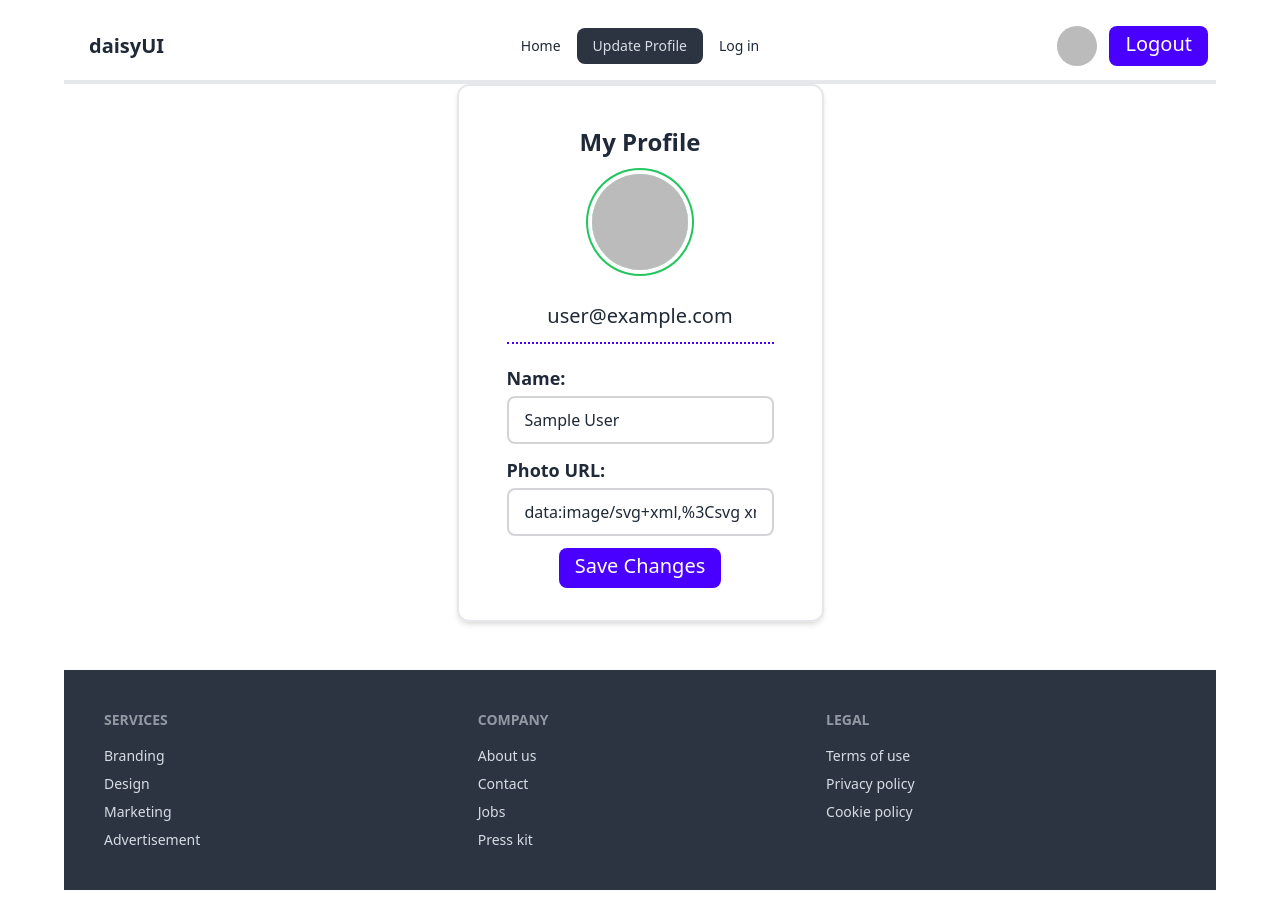
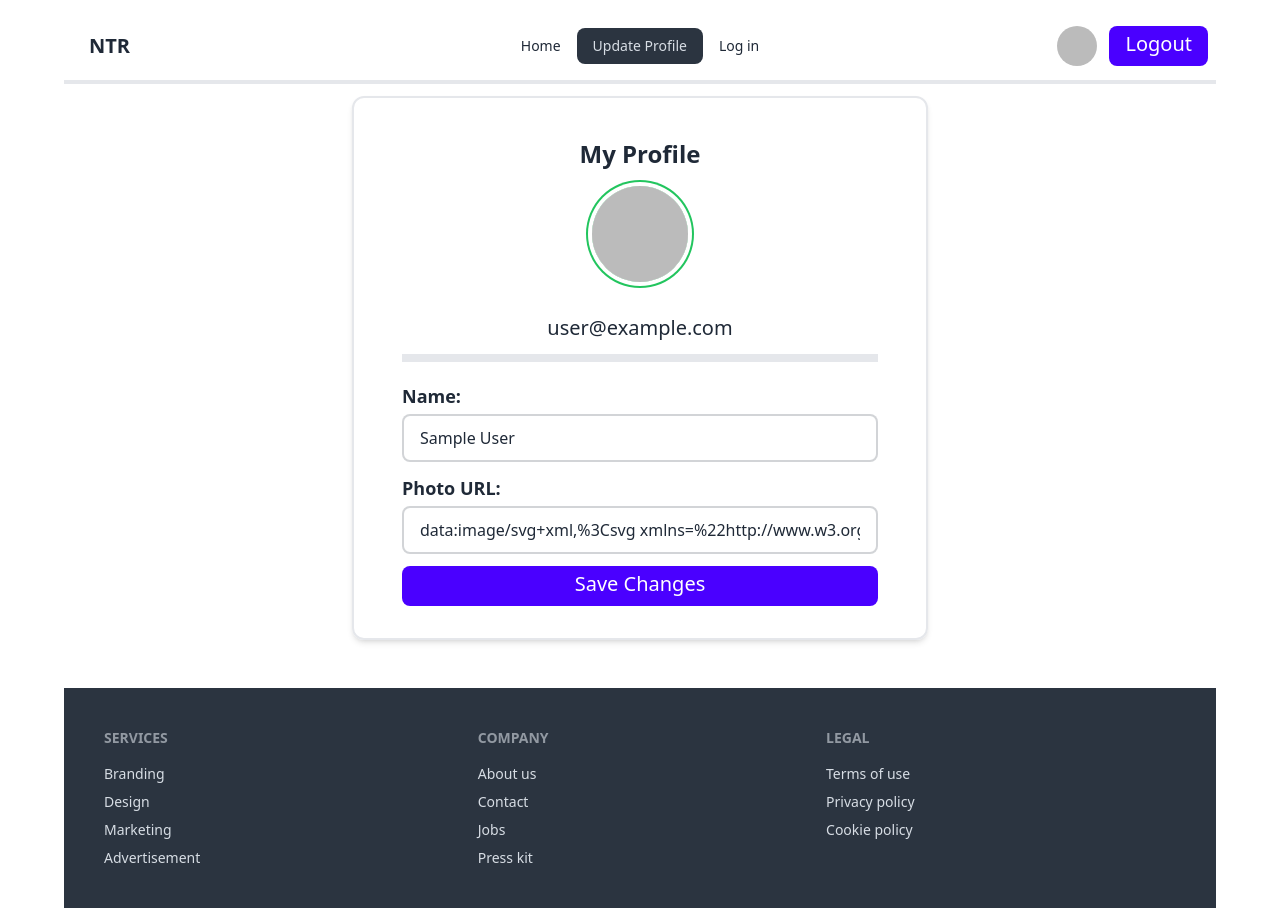
Before and after one commit to Mridul5300/Assainmetnt-real-estate, a React (Vite) app: page /updateprofile in a window 1280 px wide. Built offline with nearby package versions, Linux system fonts and the light colour scheme; no server answers; sample sign-in values are in the browser's storage.

Commit message:
half design

```diff
--- a/package.json
+++ b/package.json
@@ -10,6 +10,8 @@
     "preview": "vite preview"
   },
   "dependencies": {
+    "@react-icons/all-files": "^4.1.0",
+    "animate.css": "^4.1.1",
     "aos": "^2.3.4",
     "firebase": "^10.10.0",
     "localforage": "^1.10.0",
--- a/src/Auth Provider/AuthProvider.jsx
+++ b/src/Auth Provider/AuthProvider.jsx
@@ -1,4 +1,4 @@
-import { GithubAuthProvider, GoogleAuthProvider, createUserWithEmailAndPassword, onAuthStateChanged, signInWithEmailAndPassword, signInWithPopup, signOut, updateProfile } from "firebase/auth";
+import { GithubAuthProvider, GoogleAuthProvider, createUserWithEmailAndPassword, onAuthStateChanged, reload, signInWithEmailAndPassword, signInWithPopup, signOut, updateProfile } from "firebase/auth";
 import { createContext, useEffect, useState } from "react";
 import auth from "../FireBase/Firebase.config";
 
@@ -9,6 +9,7 @@ const googleProvider = new GoogleAuthProvider();
 const gitHubProvider=new GithubAuthProvider()
 
 const AuthProvider = ({children}) => {
+     const [reload, setReload]=useState(false)
     const [user, setUser]= useState(null)
     const [loading,setLoading]=useState(true)
 //     console.log(user);
@@ -58,7 +59,7 @@ const logout = () => {
                setLoading(false)
              });
 
-     },[])
+     },[reload])
 
 
      const allValues ={
@@ -69,7 +70,8 @@ const logout = () => {
           googleLogin,
           gitHubLogin,
           logout,
-          upDateUser
+          upDateUser,
+          setReload
 
      }
      return (
--- a/src/Pages/Home/Home.jsx
+++ b/src/Pages/Home/Home.jsx
@@ -8,9 +8,10 @@ import 'swiper/css/navigation';
 import "./style/style.css"
 
 // import required modules
-import { Autoplay, Pagination, Navigation } from 'swiper/modules';
+import { Autoplay } from 'swiper/modules';
 import { useEffect, useState } from 'react';
 import Estate from './Estate';
+import { Link } from 'react-router-dom';
 
 
 const Home = () => {
@@ -36,7 +37,7 @@ const Home = () => {
           clickable: true,
         }}
         navigation={true}
-        modules={[Autoplay, Pagination, Navigation]}
+        modules={[Autoplay]}
 
       >
         <SwiperSlide><img  src="https://i.ibb.co/hgjG824/2150761034.jpg" alt="" /></SwiperSlide>
@@ -49,8 +50,13 @@ const Home = () => {
 
       </Swiper>
     </div>
+    <div  className="p-6  m-4  border-b-8 border-b-green-200 rounded-b-3xl h-1/3  bg-opacity-0 left-1/2  space-y-6 w-2/3 sm:px-10 sm:mx-12 lg:rounded-xl bg-blue-300 backdrop-blur-md absolute z-10 transform -translate-x-1/2 -translate-y-1/2  flex flex-col items-center">
+                <h1 data-aos="zoom-in" className="text-4xl font-bold ">Find Your Dream Home</h1>
+
+                <p className="text-lg text- ">Welcome to our premier real estate platform! Whether you are looking for a cozy apartment in the heart of the city, a spacious family home in the suburbs</p>
+        </div>
   <div>
-  <div className="space-y-2 text-center mt-8">
+  <div className="space-y-2 text-center mt-44">
 			<h2 className="text-3xl font-bold">House Details</h2>
 			<p className="font-serif text-sm dark:text-gray-600">Qualisque erroribus usu at, duo te agam soluta mucius.</p>
 		</div>
--- a/src/Pages/Navbar/Navbar.jsx
+++ b/src/Pages/Navbar/Navbar.jsx
@@ -23,51 +23,24 @@ const Navbar = () => {
                               {Navlinks}
                          </ul>
                     </div>
-                    <Link to={"/"} className="btn btn-ghost text-xl">daisyUI</Link>
+                    <Link to={"/"} className="btn btn-ghost text-xl">NTR</Link>
                </div>
                <div className="navbar-center hidden lg:flex">
                     <ul className="menu menu-horizontal px-1">
                          {Navlinks}
                     </ul>
                </div>
-               {/* <div className="navbar-end">
-
-                              <label tabIndex={0} role="button" className="btn btn-ghost btn-circle avatar">
-                                   <div className="w-10 rounded-full">
-                                   <img alt="Tailwind CSS Navbar component" src="https://daisyui.com/images/stock/photo-1534528741775-53994a69daeb.jpg" />
-                                   </div>
-                              </label>
-
-                              <ul tabIndex={0} className="mt-3 z-[10] p-2 shadow menu menu-sm dropdown-content bg-base-100 rounded-box w-52">
-                                   <li>
-                                        <button className="btn btn-sm btn-ghost">
-                                             Mridul
-                                        </button>
-                                   </li>
-                                   {
-                                     user ?
-                                   <button
-                                        onClick={logout}
-                                        className="btn btn-sm btn-ghost bg-emerald-300">
-                                        Log out
-                                   </button>:
-                                   <Link to={'/login'}>
-                              <button className="btn btn-sm  bg-emerald-300">Log In </button>
-                         </Link>
-                              }
-                               </ul>
-                         </div> */}
                <div className="navbar-end">
 
                     {
                          user ? <div className="dropdown dropdown-end flex justify-center items-center gap-2">
                               <label tabIndex={0} className="btn btn-ghost btn-circle avatar hover:ring-2  hover:ring-green-500">
                                    <div className="w-10 rounded-full">
-                                        <img src={user?.photoURL || "https://i.ibb.co/fYRGNg6/profile.jpg"}
+                                   <img src={user?.photoURL || "https://daisyui.com/images/stock/photo-1534528741775-53994a69daeb.jpg"}
 
-                                             title={(user?.displayName) || 'Name not found'}
-                                             alt="User avatar"
-                                        />
+                                        title={(user?.displayName || user.email) || 'Name not found'}
+                                        alt="Tailwind CSS Navbar component"
+                                   />
 
                                    </div>
                               </label>
--- a/src/Pages/Update Profile/Updateprofile.jsx
+++ b/src/Pages/Update Profile/Updateprofile.jsx
@@ -3,10 +3,11 @@ import { AuthContex } from "../../Auth Provider/AuthProvider";
 import {  useNavigate } from "react-router-dom";
 
 const Updateprofile = () => {
-     const {upDateUser,user}=useContext(AuthContex)
+     const {upDateUser,user, setReload}=useContext(AuthContex)
 
      const [name, setName]=useState('')
      const [photoURL, setPhotoURL]=useState('')
+     console.log(photoURL);
      const Navi = useNavigate()
 
      const handleNameChange = (e) => {
@@ -28,11 +29,12 @@ const Updateprofile = () => {
       }, [user]);
 
 const handleSubmit = (e) => {
-          e.prevenDefault()
+        e.preventDefault()
           upDateUser(name,photoURL)
           .then( result => {
                console.log(result)
-               location.reload()
+              setPhotoURL()
+              setReload(true)
                Navi("/");
           })
           .catch(error => {
@@ -43,16 +45,11 @@ const handleSubmit = (e) => {
           <div>
                <div className='flex flex-col justify-center items-center mb-12'>
 
-{/* <Helmet>
-    <title>My-Home-Estate | UpdateProfile</title>
-</Helmet> */}
-<div className="flex flex-col justify-center border-2 p-6 shadow-md rounded-xl sm:px-12 dark:bg-gray-50 dark:text-gray-800">
+
+<div className="flex flex-col justify-center border-2 p-6 mt-3 w-3/6 shadow-md rounded-xl sm:px-12 dark:bg-gray-50 dark:text-gray-800">
 
 
-    <h2 className="text-xl  font-bold sm:text-2xl text-center my-4">My Profile</h2>
-    {/*
-    <img src="https://source.unsplash.com/150x150/?portrait?3" alt="" className="w-24 h-24 mx-auto rounded-full  aspect-square ring-2 ring-offset-4 dark:bg-gray-500 dark:ring-violet-600 dark:ring-offset-gray-100" /> */}
-
+    <h2 className="text-xl  font-bold textarea-success sm:text-2xl text-center my-4">My Profile</h2>
     {
         photoURL && <img src={photoURL} alt="" className="w-24 h-24 mx-auto rounded-full  aspect-square ring-2 ring-offset-4 ring-green-500" />
     }
@@ -62,11 +59,11 @@ const handleSubmit = (e) => {
 
             <form onSubmit={handleSubmit} className='space-y-3'>
 
-                <h2 className='text-center text-xl my-5 border-dotted border-primary border-b-2 py-3'>{user ?.email}</h2>
+                <h2 className='text-center text-xl my-5   border-b-8 py-3'>{user ?.email}</h2>
 
                 <div className='flex flex-col justify-center'>
 
-                    <label className='text-left text-lg mb-1 font-bold'>
+                    <label className='text-left text-lg mb-1 font-semibold'>
                         Name:
                     </label>
                     <input type="text" className="input input-bordered border-2 w-full " placeholder="Name" value={name} onChange={handleNameChange} />
@@ -75,13 +72,13 @@ const handleSubmit = (e) => {
 
                 <div className='flex flex-col justify-center'>
 
-                    <label className='text-left  text-lg mb-1 font-bold'>
+                    <label className='text-left  text-lg mb-1 font-semibold'>
                         Photo URL:
                     </label>
                     <input type="text" className="input input-bordered   w-full border-2" placeholder="Photo url" value={photoURL} onChange={handlePhotoURLChange} />
                 </div>
 
-                <button type="submit" className="font-medium text-white text-lg md:text-xl md:pb-2 md:px-4 py-1 px-2 rounded-lg bg-primary text-center">Save Changes</button>
+                <button type="submit" className="font-medium text-white w-full text-lg md:text-xl md:pb-2 md:px-4 py-1 px-2 rounded-lg bg-primary text-center">Save Changes</button>
             </form>
         </div>
 
```
Also changed, not shown: 1 other file (tests, documents, lock files or other folders).
